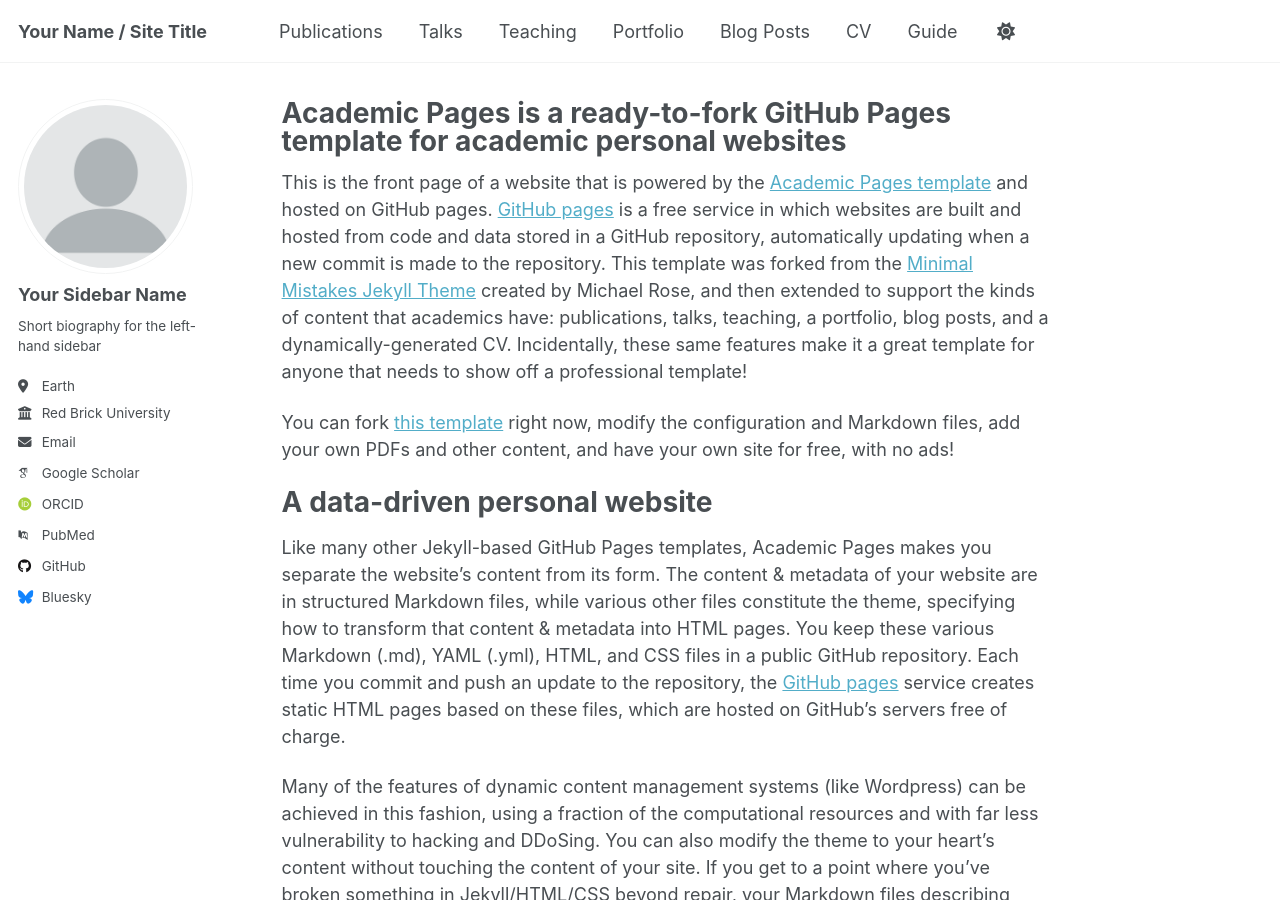
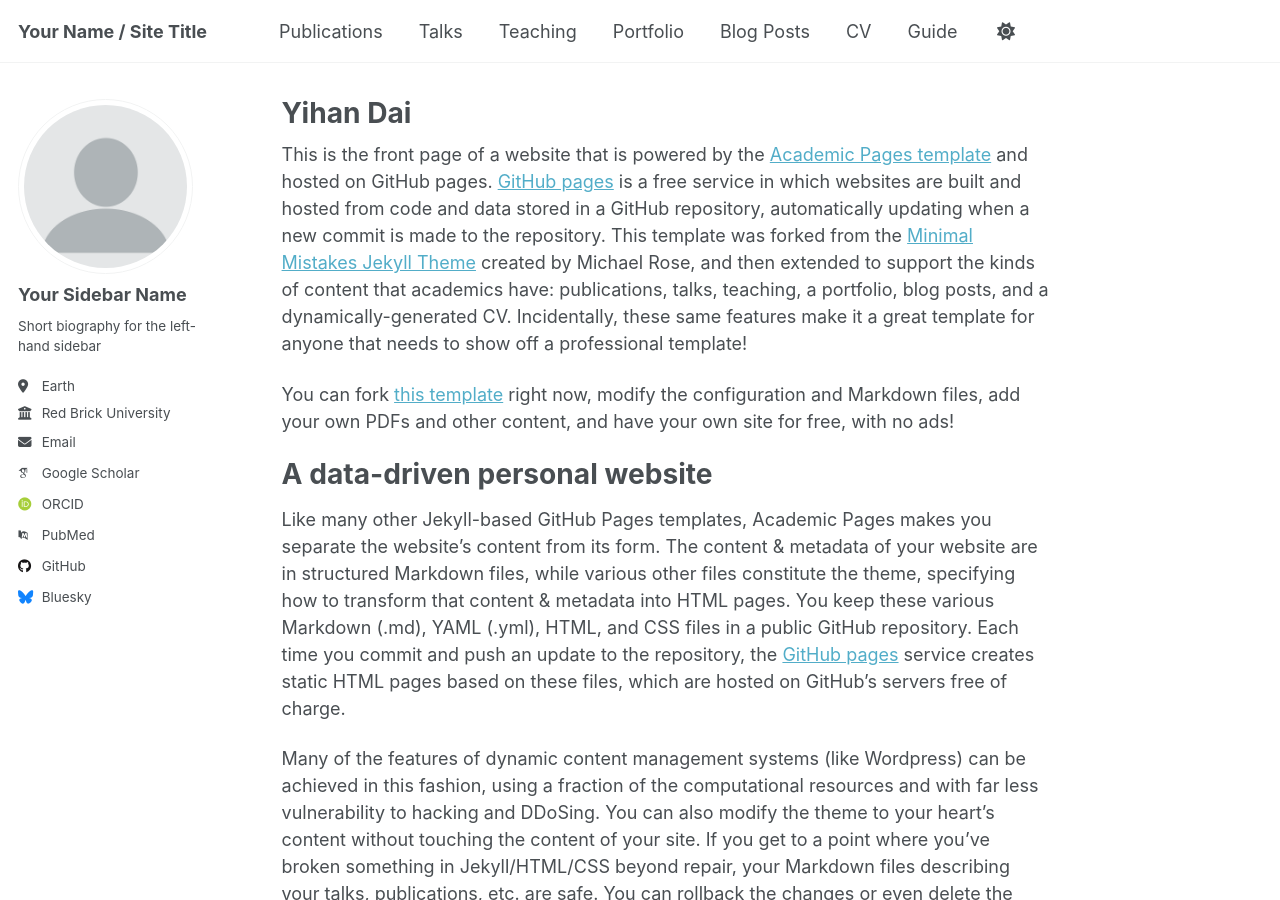
Before and after one commit to yihandai/yihandai.github.io, a Jekyll site: the page built from _pages/about.md, in a window 1280 px wide and 900 px high. Built offline with Jekyll 4.4.1, drawn with Linux system fonts in a browser that asks for light colours; some web fonts are replaced; a script that is not in the unit is left out.

Commit message:
Update about.md

```diff
--- a/_pages/about.md
+++ b/_pages/about.md
@@ -1,6 +1,6 @@
 ---
 permalink: /
-title: "Academic Pages is a ready-to-fork GitHub Pages template for academic personal websites"
+title: "Yihan Dai"
 author_profile: true
 redirect_from:
   - /about/
```
